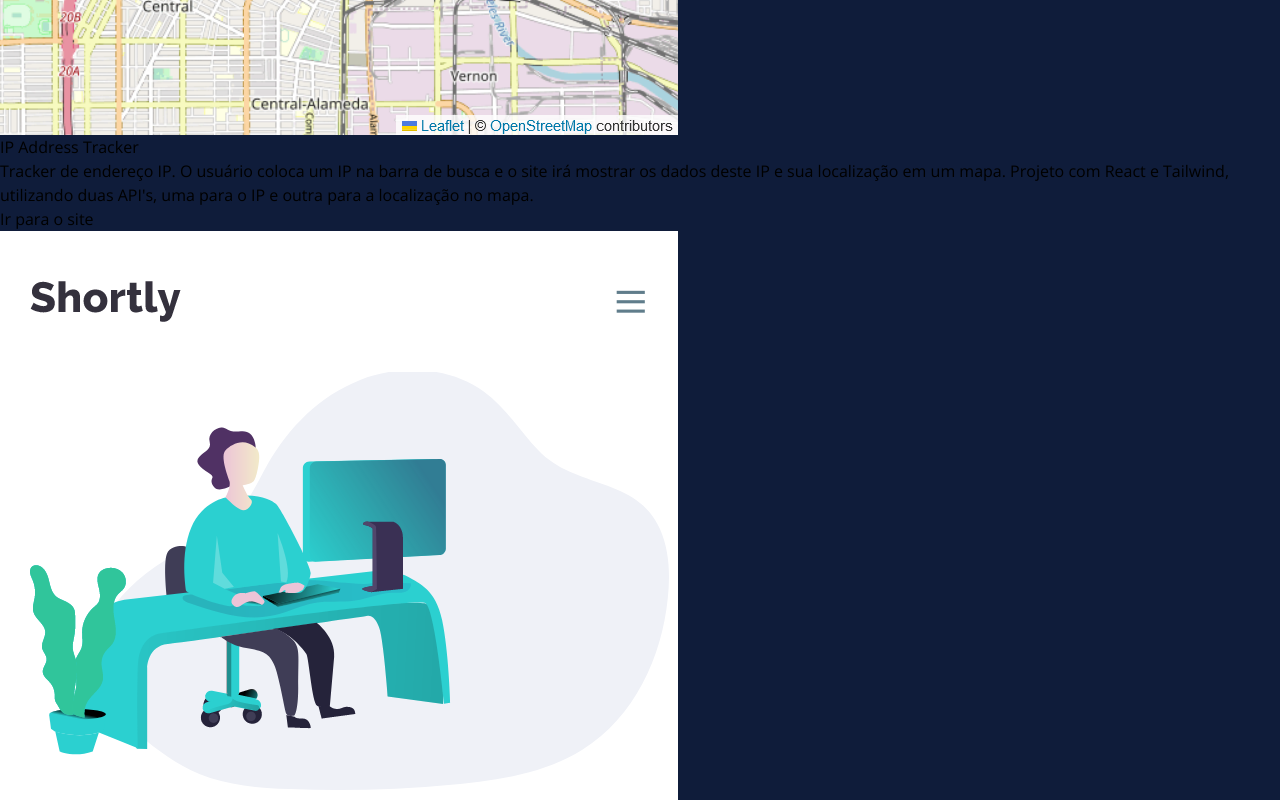
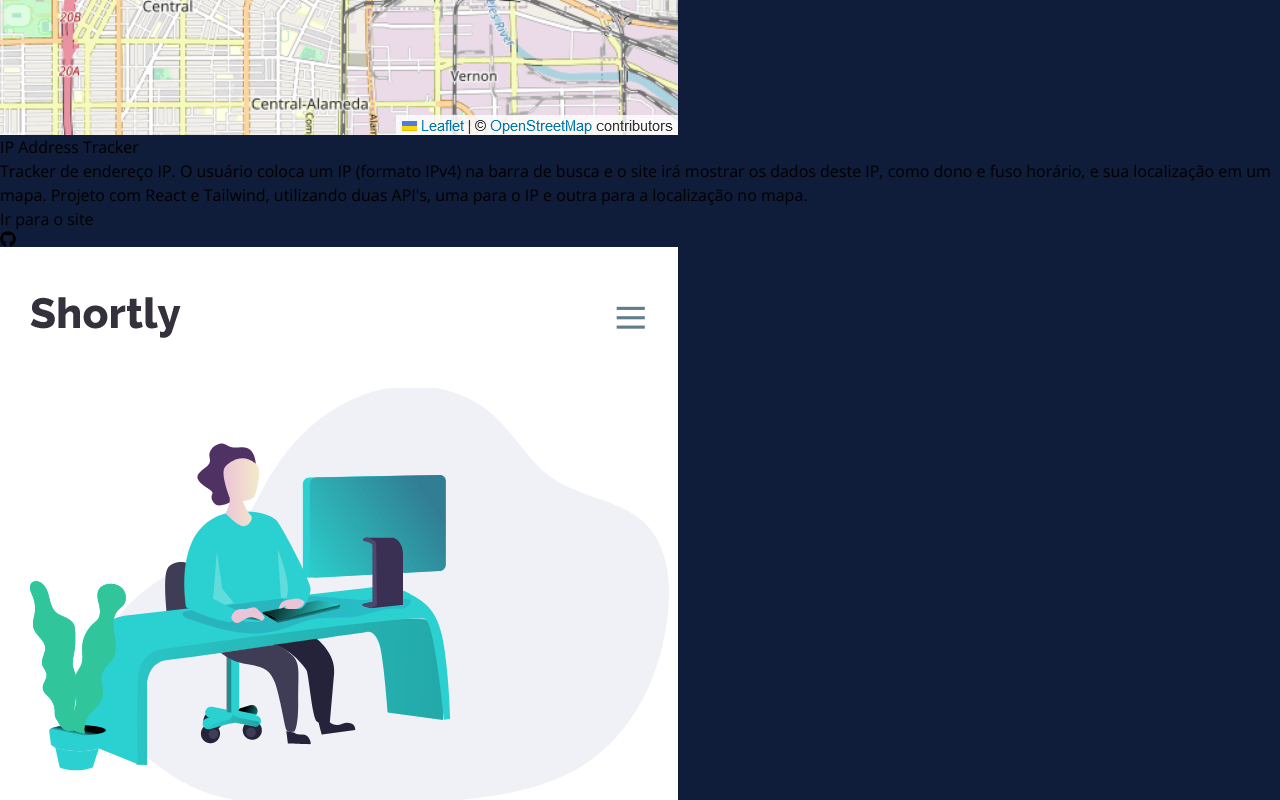
Before and after one commit to felipetn1989/portifolio, a React (Vite) app in the folder my-portifolio/: page / in a window 1280 px wide. Shown: the part 2140-2940 px from the top of the page. Built offline with nearby package versions, Linux system fonts and the light colour scheme.

Commit message:
v1 finished

```diff
--- a/my-portifolio/package.json
+++ b/my-portifolio/package.json
@@ -1,10 +1,13 @@
 {
+  "homepage": "http://feliptn1989.github.io/portifolio",
   "name": "my-portifolio",
   "private": true,
   "version": "0.0.0",
   "type": "module",
   "scripts": {
     "dev": "vite",
+    "predeploy": "npm run build",
+    "deploy": "gh-pages -d buld",
     "build": "tsc && vite build",
     "lint": "eslint . --ext ts,tsx --report-unused-disable-directives --max-warnings 0",
     "preview": "vite preview"
@@ -24,6 +27,7 @@
     "eslint": "^8.45.0",
     "eslint-plugin-react-hooks": "^4.6.0",
     "eslint-plugin-react-refresh": "^0.4.3",
+    "gh-pages": "^6.0.0",
     "postcss": "^8.4.30",
     "tailwindcss": "^3.3.3",
     "typescript": "^5.0.2",
--- a/my-portifolio/src/components/interfaces/IProjects.tsx
+++ b/my-portifolio/src/components/interfaces/IProjects.tsx
@@ -3,5 +3,6 @@ export interface Iproject {
   projectTitle: string;
   projectThumb: string;
   projectURL: string;
+  codeURL: string;
   projectDescription: string;
 }
--- /dev/null
+++ b/my-portifolio/src/components/layout/ProjecCard.tsx
@@ -0,0 +1,72 @@
+// interfaces
+
+import { FaGithub } from "react-icons/fa";
+import { Iproject } from "../interfaces/IProjects";
+
+// components
+
+import Button from "./Button";
+
+type Props = {};
+
+const ProjecCard = (props: Props) => {
+  const myProjects: Iproject[] = [
+    {
+      projectId: "ipTracker",
+      projectTitle: "IP Address Tracker",
+      projectThumb: "../../../public/IpTrackerThumbnail.png",
+      projectURL: "https://felipetn1989.github.io/ip-address-tracker-master/",
+      codeURL: "https://github.com/felipetn1989/ip-address-tracker-master",
+      projectDescription:
+        "Tracker de endereço IP. O usuário coloca um IP (formato IPv4) na barra de busca e o site irá mostrar os dados deste IP, como dono e fuso horário, e sua localização em um mapa. Projeto com React e Tailwind, utilizando duas API's, uma para o IP e outra para a localização no mapa.",
+    },
+    {
+      projectId: "urlShort",
+      projectTitle: "Encurtador de Links",
+      projectThumb: "../../../public/urlShortenerLink.png",
+      projectURL: "https://felipetn1989.github.io/url-shortening-api-master/",
+      codeURL: "https://github.com/felipetn1989/ip-address-tracker-master",
+      projectDescription:
+        "Projeto de um site com API em que, na barra de texto, o usuário pode colocar um link e a aplicação irá retornar uma versão curta do link. O projeto ainda conta com uma função de copiar para área de transferência e uma lista de links encurtados gerados dinamicamente.",
+    },
+    {
+      projectId: "tipCalculator",
+      projectTitle: "Calculadora de gorjeta",
+      projectThumb: "../../../public/tipCalculator.png",
+      projectURL: "https://felipetn1989.github.io/tip-calculator-app-main/",
+      codeURL: "https://github.com/felipetn1989/tip-calculator-app-main",
+      projectDescription:
+        "Nesta calculadora, o usuário pode inserir o valor total da conta, a quantidade de pessoas no grupo e a porcentagem da gorjeta (com opção de valor customizado fora dos valores padrões mostrados no aplicativo. Enquanto o usuário digita os valores, o programa calcula o valor por pessoa e a gorjeta",
+    },
+  ];
+
+  return (
+    <>
+      {myProjects.map((element) => (
+        <div key={element.projectId} className="overflow-hidden lg:w-[30rem]">
+          <a href={element.projectURL} target="blank">
+            <img
+              src={element.projectThumb}
+              alt={element.projectTitle}
+              className={`h-60 object-cover w-full object-left-top`}
+            />
+          </a>
+          <div className="border px-4 py-8 space-y-4">
+            <h2 className="font-bold border-b border-b-white">
+              {element.projectTitle}
+            </h2>
+            <p>{element.projectDescription}</p>
+            <div className="flex justify-between">
+              <Button btnText="Ir para o site" url={element.projectURL} />
+              <a href={element.codeURL} target="blank">
+                <FaGithub className="bg-[#5c7ea2] w-8 h-8 p-1 rounded-full" />
+              </a>
+            </div>
+          </div>
+        </div>
+      ))}
+    </>
+  );
+};
+
+export default ProjecCard;
--- a/my-portifolio/src/components/pages/Main.tsx
+++ b/my-portifolio/src/components/pages/Main.tsx
@@ -1,12 +1,6 @@
 // react icons#5c7ea2
 import { FaGithub, FaLinkedin, FaInstagram } from "react-icons/fa";
-
-// interfaces
-import { Iproject } from "../interfaces/IProjects";
-
-// estilos CSS
-import style from "./Main.module.css";
-import Button from "../layout/Button";
+import ProjecCard from "../layout/ProjecCard";
 
 type Props = {
   goTo(section: string): void;
@@ -24,25 +18,6 @@ const Main = ({ goTo }: Props) => {
     "Git",
     "Github",
     "Responsive Design",
-  ];
-
-  const myProjects: Iproject[] = [
-    {
-      projectId: "ipTracker",
-      projectTitle: "IP Address Tracker",
-      projectThumb: "../../../public/IpTrackerThumbnail.png",
-      projectURL: "https://felipetn1989.github.io/ip-address-tracker-master/",
-      projectDescription:
-        "Tracker de endereço IP. O usuário coloca um IP na barra de busca e o site irá mostrar os dados deste IP e sua localização em um mapa. Projeto com React e Tailwind, utilizando duas API's, uma para o IP e outra para a localização no mapa.",
-    },
-    {
-      projectId: "urlShort",
-      projectTitle: "Encurtador de Links",
-      projectThumb: "../../../public/urlShortenerLink.png",
-      projectURL: "https://felipetn1989.github.io/url-shortening-api-master/",
-      projectDescription:
-        "Projeto de um site com API em que, na barra de texto, o usuário pode colocar um link e a aplicação irá retornar uma versão curta do link. O projeto ainda conta com uma função de copiar para área de transferência e uma lista de links encurtados gerados dinamicamente.",
-    },
   ];
 
   return (
@@ -145,29 +120,7 @@ const Main = ({ goTo }: Props) => {
           className={`bg-[${accentColor}] w-[10.75rem] h-1 skew-x-[-30deg]`}
         ></div>
         <div className="mt-8 space-y-6 flex flex-col w-full lg:flex-row lg:space-y-0 lg:gap-4 lg:justify-center">
-          {myProjects.map((element) => (
-            <div
-              key={element.projectId}
-              className="overflow-hidden lg:w-[30rem]"
-            >
-              <a href={element.projectURL} target="blank">
-                <img
-                  src={element.projectThumb}
-                  alt={element.projectTitle}
-                  className={`h-60 object-cover w-full object-left-top`}
-                />
-              </a>
-              <div className="border px-4 py-8 space-y-4">
-                <h2 className="font-bold border-b border-b-white">
-                  {element.projectTitle}
-                </h2>
-                <p>{element.projectDescription}</p>
-                <div>
-                  <Button btnText="Ir para o site" url={element.projectURL} />
-                </div>
-              </div>
-            </div>
-          ))}
+          <ProjecCard />
         </div>
       </div>
     </main>
```
Also changed, not shown: my-portifolio/public/tipCalculator.png (added), 1 other file (tests, documents, lock files or other folders).
